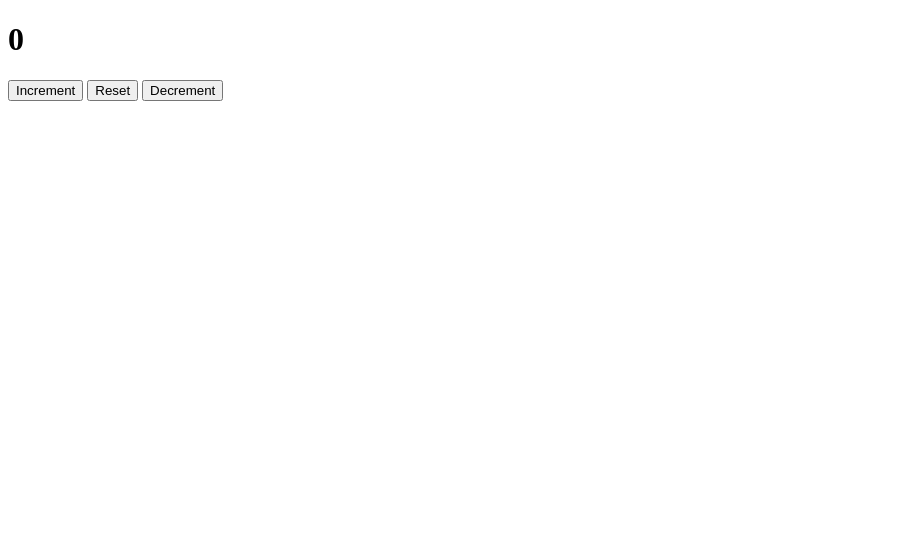
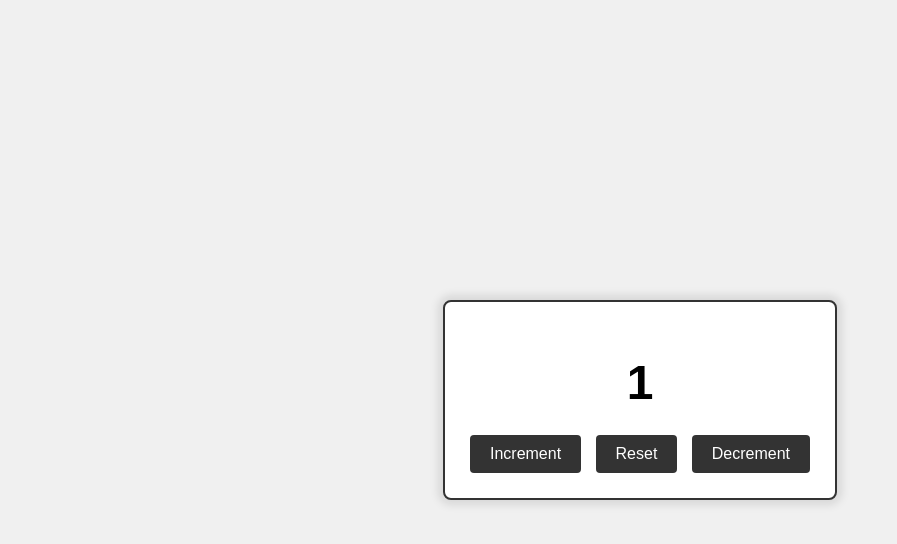
Before and after one commit to priyanshuharshbodhi1/counter-app, a plain HTML site: page index.html in a window 1280 px wide. Both pictures are taken after a click on the button "Increment". Shown: the whole page, without its empty margins (0-897 px from the left). Drawn offline with Linux system fonts and the light colour scheme.

Commit message:
completed

```diff
--- a/index.html
+++ b/index.html
@@ -3,6 +3,7 @@
   <head>
     <meta charset="UTF-8" />
     <meta name="viewport" content="width=device-width, initial-scale=1.0" />
+    <link rel="stylesheet" href="styles.css" />
     <title>Counter App</title>
   </head>
   <body>
--- a/script.js
+++ b/script.js
@@ -0,0 +1,31 @@
+const counter = document.getElementById("counterValue");
+const incrementBtn = document.getElementById("incrementBtn");
+const resetBtn = document.getElementById("resetBtn");
+const decrementBtn = document.getElementById("decrementBtn");
+
+let count = 0;
+
+function updateCounter() {
+  counter.textContent = count;
+}
+
+function increment() {
+  count++;
+  updateCounter();
+}
+
+function decrement() {
+  if (count > 0) {
+    count--;
+    updateCounter();
+  }
+}
+
+function reset() {
+  count = 0;
+  updateCounter();
+}
+
+incrementBtn.addEventListener("click", increment);
+decrementBtn.addEventListener("click", decrement);
+resetBtn.addEventListener("click", reset);
--- /dev/null
+++ b/styles.css
@@ -0,0 +1,40 @@
+body {
+  display: flex;
+  justify-content: center;
+  align-items: center;
+  height: 100vh;
+  background-color: #f0f0f0;
+  margin: 0;
+  font-family: Arial, sans-serif;
+}
+
+.counter {
+  text-align: center;
+  padding: 20px;
+  border: 2px solid #333;
+  border-radius: 8px;
+  background-color: #fff;
+  box-shadow: 0px 0px 9px 5px rgba(0, 0, 0, 0.1);
+  transition: transform 0.3s ease-in-out;
+}
+
+h1 {
+  font-size: 48px;
+  margin-bottom: 20px;
+}
+
+.buttons button {
+  margin: 5px;
+  padding: 10px 20px;
+  font-size: 16px;
+  cursor: pointer;
+  border: none;
+  border-radius: 4px;
+  background-color: #333;
+  color: #fff;
+  transition: background-color 0.2s;
+}
+
+.buttons button:hover {
+  background-color: #555;
+}
```
